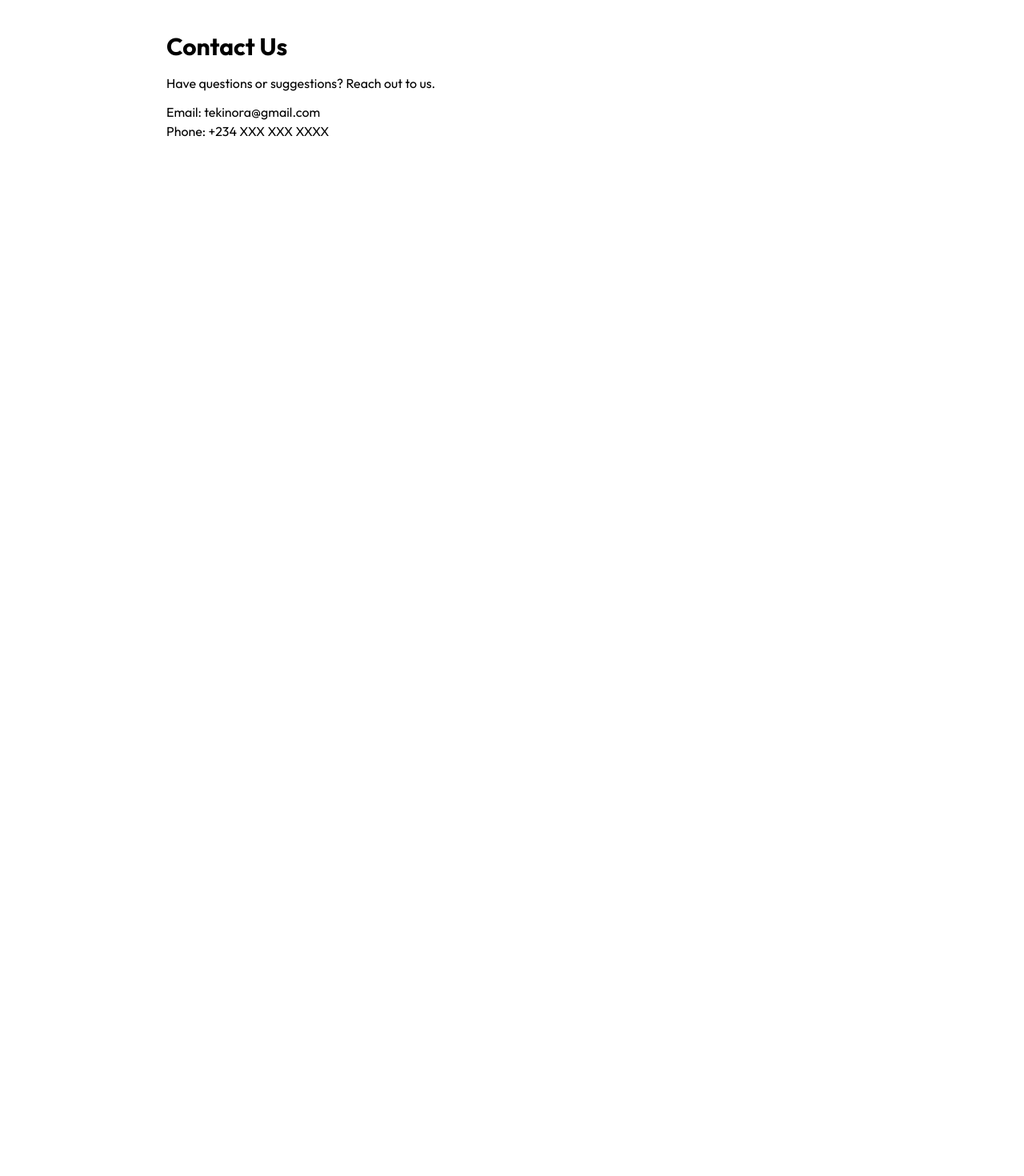
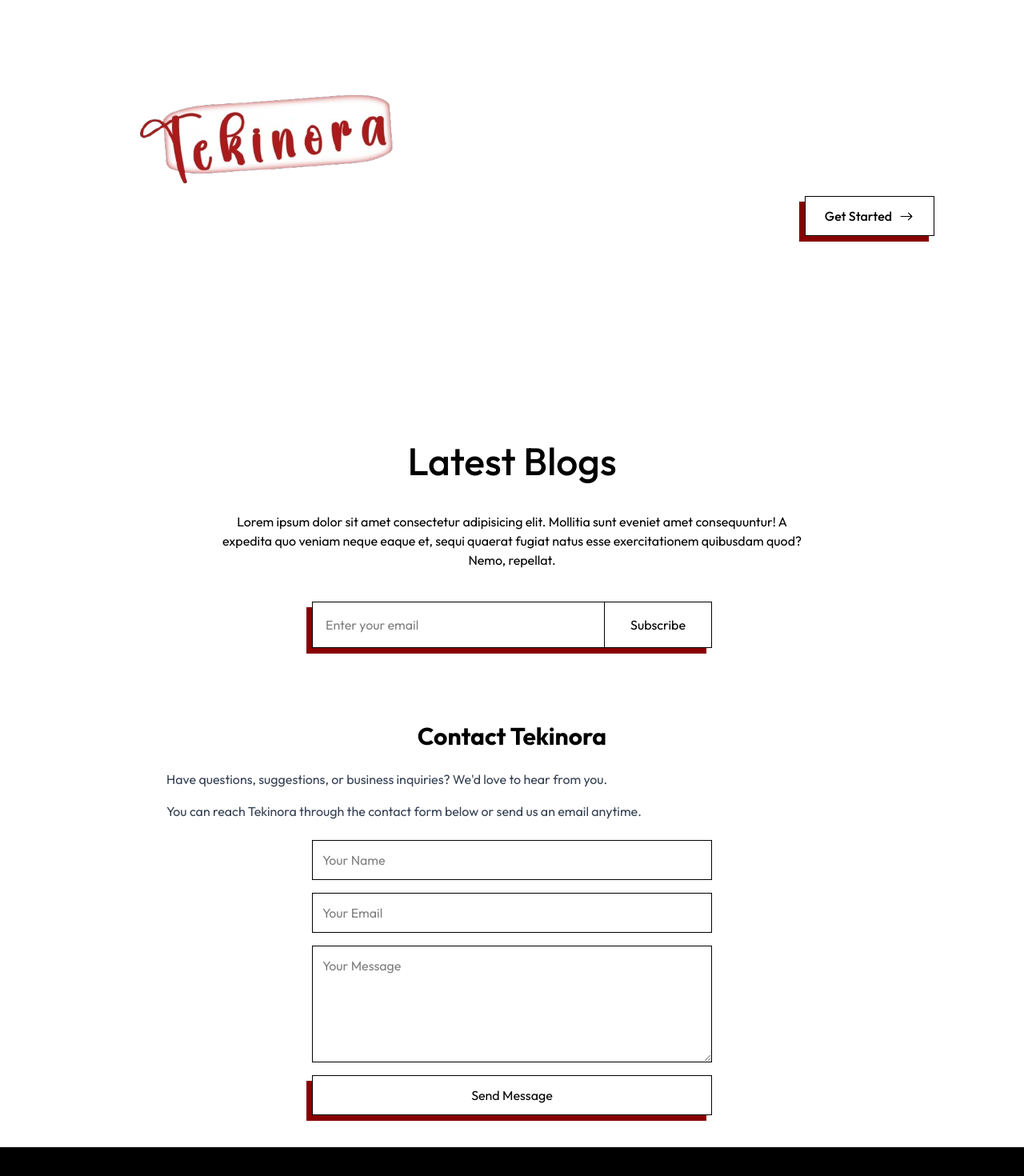
Before and after one commit to johnhytechie/jontechblog-Next.js-dev, a Next.js app: page /contact in a window 1280 px wide. Shown: the top 1470 px of the page at 80% size. Before the commit the page ends 800 px from the top, so only its background shows below. Built offline with nearby package versions, Linux system fonts and the light colour scheme.

Commit message:
blog pages creation and linking

```diff
--- a/Components/Header.tsx
+++ b/Components/Header.tsx
@@ -1,27 +1,58 @@
 import React from "react";
 import Image from "next/image";
+import Link from "next/link";
 import { assets } from '@/Assets/assets'
 
 const Header = () => {
   return (
     <div className="py-5 px-5 md:px-12 lg:px-28">
+
       <div className="flex justify-between items-center">
-        <Image
-          src={assets.tekinoralogo}
-          alt=''
-          width={180}
-          className='w-[130px] sm:w-auto'
-        />
-         <button className='flex items-center gap-2 font-medium py-1 px-3 sm:py-3 sm:px-6 border border-solid border-red shadow-[-7px_7px_0px_#880000]'>Get Started<Image src={assets.arrow} width={20} alt=''/></button>
+
+        {/* Logo Link */}
+        <Link href="/">
+          <Image
+            src={assets.tekinoralogo}
+            alt="Tekinora Logo"
+            width={180}
+            className='w-[130px] sm:w-auto cursor-pointer'
+          />
+        </Link>
+
+        <button className='flex items-center gap-2 font-medium py-1 px-3 sm:py-3 sm:px-6 border border-solid border-red shadow-[-7px_7px_0px_#880000]'>
+          Get Started
+          <Image src={assets.arrow} width={20} alt=''/>
+        </button>
+
       </div>
+
       <div className='text-center my-8'>
         <h1 className='text-3xl sm:text-5xl font-medium'>Latest Blogs</h1>
-        <p className='mt-10 max-w-[740px] m-auto text-xs sm:text-base'>Lorem ipsum dolor sit amet consectetur adipisicing elit. Mollitia sunt eveniet amet consequuntur! A expedita quo veniam neque eaque et, sequi quaerat fugiat natus esse exercitationem quibusdam quod? Nemo, repellat.</p>
+
+        <p className='mt-10 max-w-[740px] m-auto text-xs sm:text-base'>
+          Lorem ipsum dolor sit amet consectetur adipisicing elit. Mollitia sunt eveniet amet consequuntur! A expedita quo veniam neque eaque et, sequi quaerat fugiat natus esse exercitationem quibusdam quod? Nemo, repellat.
+        </p>
+
         <form className='flex justify-between max-w-[500px] scale-75 sm:scale-100 mx-auto mt-10 border border-red shadow-[-7px_7px_0px_#880000]'>
-            <input name='email' type="email" placeholder='Enter your email' className='pl-4 outline-none'/>
-            <button type='submit' className='border-l border-black py-4 px-4 sm:px-8 active:bg-gray-600 active:text-white'>Subscribe</button>
+
+            <input
+              name='email'
+              type="email"
+              placeholder='Enter your email'
+              className='pl-4 outline-none'
+            />
+
+            <button
+              type='submit'
+              className='border-l border-black py-4 px-4 sm:px-8 active:bg-gray-600 active:text-white'
+            >
+              Subscribe
+            </button>
+
         </form>
+
       </div>
+
     </div>
   );
 };
--- a/app/contact/page.tsx
+++ b/app/contact/page.tsx
@@ -1,16 +1,78 @@
 import React from 'react'
+import Header from '@/Components/Header'
+import Footer from '@/Components/Footer'
+import Image from 'next/image'
+import { assets } from '@/Assets/assets'
 
 const ContactPage = () => {
   return (
-    <div className='max-w-4xl mx-auto px-4 py-10'>
-      <h1 className='text-3xl font-bold mb-4'>Contact Us</h1>
+    <div>
 
-      <p className='mb-3'>
-        Have questions or suggestions? Reach out to us.
-      </p>
+      {/* Header */}
+      <Header />
 
-      <p>Email: tekinora@gmail.com</p>
-      <p>Phone: +234 XXX XXX XXXX</p>
+      {/* Contact Content */}
+      <div className='max-w-4xl mx-auto px-4 py-10'>
+
+        <h1 className='text-3xl font-bold mb-6 text-center'>
+          Contact Tekinora
+        </h1>
+
+        <div className='flex flex-col sm:flex-row gap-8 items-center'>
+
+          {/* Contact Text */}
+          <div>
+
+            <p className='mb-4 text-gray-700'>
+              Have questions, suggestions, or business inquiries?
+              We'd love to hear from you.
+            </p>
+
+            <p className='mb-6 text-gray-700'>
+              You can reach Tekinora through the contact form below
+              or send us an email anytime.
+            </p>
+
+          </div>
+
+        </div>
+
+        {/* Contact Form */}
+
+        <form className='max-w-[500px] mx-auto flex flex-col gap-4'>
+
+          <input
+            type="text"
+            placeholder="Your Name"
+            className='border p-3 outline-none'
+          />
+
+          <input
+            type="email"
+            placeholder="Your Email"
+            className='border p-3 outline-none'
+          />
+
+          <textarea
+            rows={5}
+            placeholder="Your Message"
+            className='border p-3 outline-none'
+          />
+
+          <button
+            type="submit"
+            className='border py-3 shadow-[-7px_7px_0px_#880000] hover:bg-black hover:text-white'
+          >
+            Send Message
+          </button>
+
+        </form>
+
+      </div>
+
+      {/* Footer */}
+      <Footer />
+
     </div>
   )
 }
```
